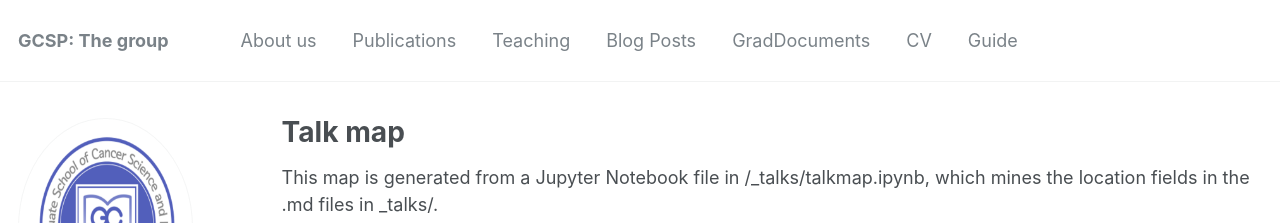
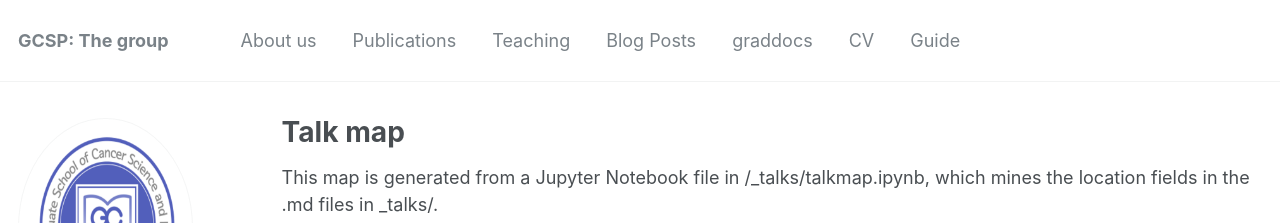
Before and after one commit to kklot/gcsp, a Jekyll site: the page built from _pages/talkmap.html, in a window 1280 px wide and 1194 px high. Shown: the top 223 px of the window. Built offline with Jekyll 4.4.1, drawn with Linux system fonts in a browser that asks for light colours; nearby versions of some CDN libraries; some web fonts are replaced.

Commit message:
Update navigation.yml

```diff
--- a/_data/navigation.yml
+++ b/_data/navigation.yml
@@ -13,8 +13,8 @@ main:
   - title: "Blog Posts"
     url: /year-archive/
 
-  - title: "GradDocuments"
-    url: /graddocuments/
+  - title: "graddocs"
+    url: /graddocs/
 
   - title: "CV"
     url: /cv/
```
